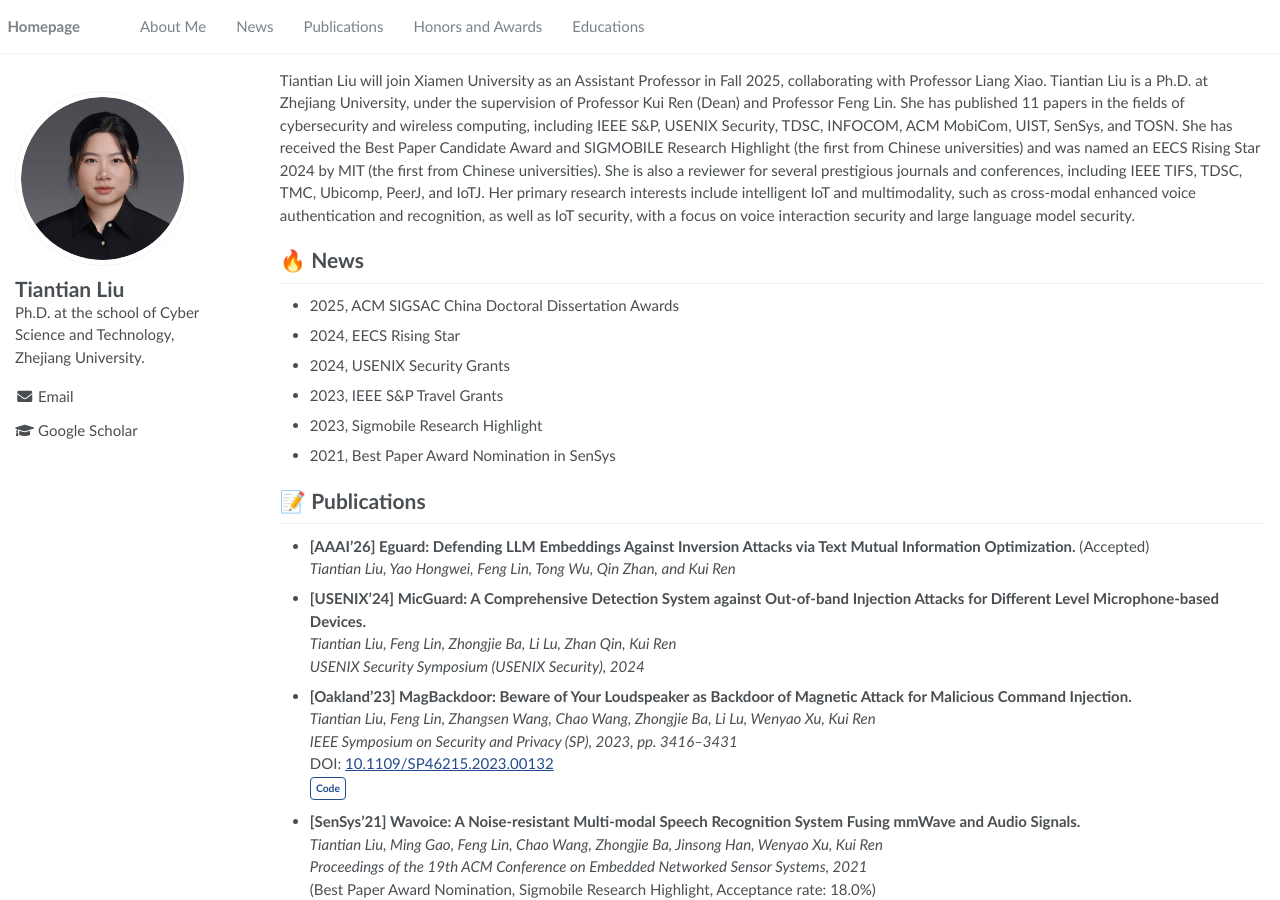
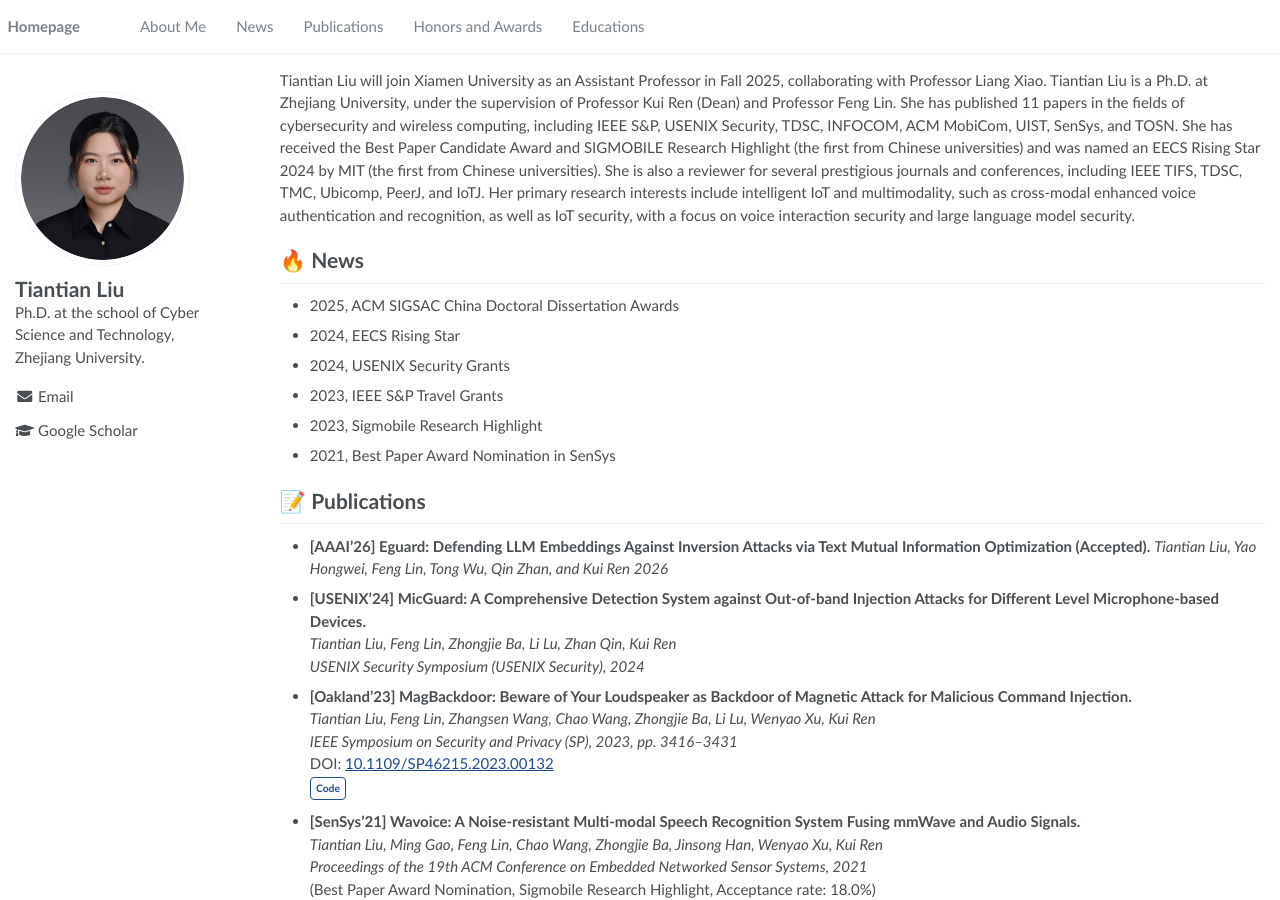
Before and after one commit to TitaniumTTL/TitaniumTTL.github.io, a Jekyll site: the page built from _pages/about.md, in a window 1280 px wide and 900 px high. Built offline with Jekyll 4.4.1, drawn with Linux system fonts in a browser that asks for light colours.

Commit message:
Fix publication formatting in about.md

```diff
--- a/_pages/about.md
+++ b/_pages/about.md
@@ -28,8 +28,9 @@ Tiantian Liu will join Xiamen University as an Assistant Professor in Fall 2025,
 
 # 📝 Publications
 
-- **[AAAI'26] Eguard: Defending LLM Embeddings Against Inversion Attacks via Text Mutual Information Optimization.** (Accepted)
+- **[AAAI'26] Eguard: Defending LLM Embeddings Against Inversion Attacks via Text Mutual Information Optimization (Accepted).**
   *Tiantian Liu, Yao Hongwei,  Feng Lin, Tong Wu, Qin Zhan, and Kui Ren*
+  _2026_
 
 - **[USENIX'24] MicGuard: A Comprehensive Detection System against Out-of-band Injection Attacks for Different Level Microphone-based Devices.**
   *Tiantian Liu, Feng Lin, Zhongjie Ba, Li Lu, Zhan Qin, Kui Ren*
```
